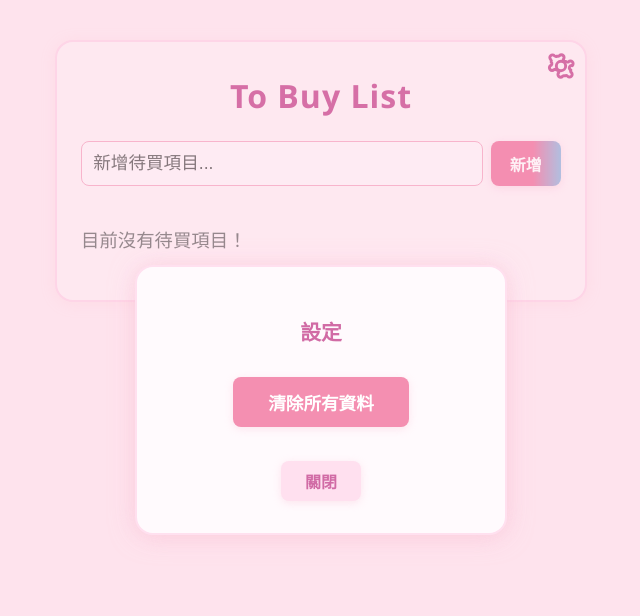
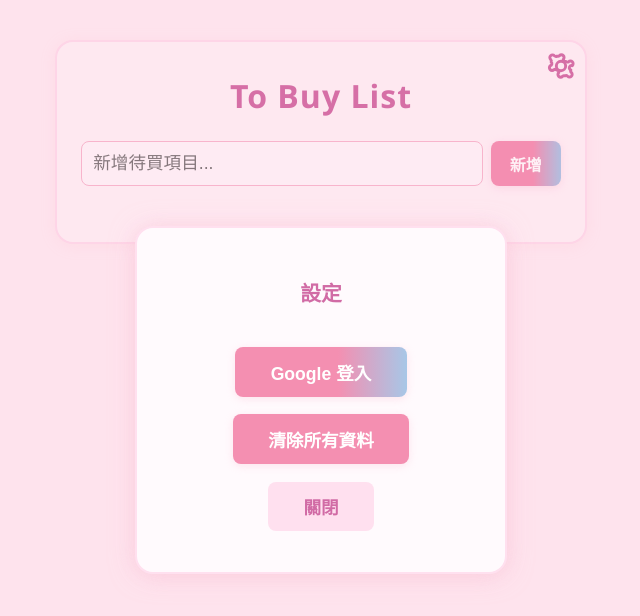
Before and after one commit to ningiioo/Tobuy, a plain HTML site: page index.html in a window 1280 px wide. Both pictures are taken after a click on the button 880 px from the left and 64 px from the top of the page. Shown: the whole page, without its empty margins (319-959 px from the left). Drawn offline with Linux system fonts and the light colour scheme; no server answers.

Commit message:
Add files via upload

```diff
--- a/index.html
+++ b/index.html
@@ -74,6 +74,42 @@
             .modal .tag-group { gap: 0.4em; }
             .tag-btn { font-size: 1em; padding: 0.3em 1em; }
         }
+        .settings-modal-btn {
+            display: inline-block;
+            background: linear-gradient(90deg,#f48fb1 60%,#a7c7e7 100%);
+            color: #fff;
+            border: none;
+            border-radius: 8px;
+            font-size: 1.1em;
+            font-weight: 600;
+            padding: 0.7em 2em;
+            margin: 0.5em 0.3em;
+            box-shadow: 0 2px 8px #f8bbd055;
+            cursor: pointer;
+            transition: background 0.2s, color 0.2s;
+        }
+        .settings-modal-btn:hover {
+            background: linear-gradient(90deg,#f8bbd0 60%,#b2e0f7 100%);
+            color: #d16ba5;
+        }
+        .settings-modal-btn.alt {
+            background: #ffe0ef;
+            color: #d16ba5;
+            box-shadow: none;
+        }
+        .settings-modal-btn.alt:hover {
+            background: #f8bbd0;
+            color: #a259c6;
+        }
+        .settings-modal-btn.danger {
+            background: #f48fb1;
+            color: #fff;
+            box-shadow: 0 2px 8px #f8bbd055;
+        }
+        .settings-modal-btn.danger:hover {
+            background: #d16ba5;
+            color: #fff;
+        }
     </style>
     <!-- Firebase App (the core Firebase SDK) -->
     <script src="https://www.gstatic.com/firebasejs/9.23.0/firebase-app-compat.js"></script>
@@ -134,9 +170,10 @@
     <div class="modal-bg" id="settingsModalBg" style="display:none;">
         <div class="modal" style="max-width:340px; text-align:center;">
             <h2 style="color:#d16ba5; font-size:1.3em; margin-bottom:1.5em;">設定</h2>
-            <button id="clearDataBtn" style="background:#f48fb1; color:#fff; border:none; border-radius:8px; font-size:1.1em; font-weight:600; padding:0.7em 2em; margin-bottom:1.5em; box-shadow:0 2px 8px #f8bbd055; cursor:pointer;">清除所有資料</button>
+            <div id="settingsUserBar"></div>
+            <button id="clearDataBtn" class="settings-modal-btn danger">清除所有資料</button>
             <br>
-            <button id="closeSettingsBtn" style="background:#ffe0ef; color:#d16ba5; border:none; border-radius:8px; font-size:1em; font-weight:600; padding:0.5em 1.5em; margin-top:0.5em; cursor:pointer;">關閉</button>
+            <button id="closeSettingsBtn" class="settings-modal-btn alt">關閉</button>
         </div>
     </div>
     <script>
@@ -190,19 +227,49 @@
         };
         firebase.initializeApp(firebaseConfig);
         const db = firebase.database();
+        const auth = firebase.auth();
         let user = null;
         let DB_PATH = null;
 
-        // 匿名登入
-        firebase.auth().onAuthStateChanged(async function(u) {
-            if (u) {
-                user = u;
+        // Google 登入/登出 UI
+        const settingsUserBar = document.getElementById('settingsUserBar');
+        function updateSettingsUserBar() {
+            settingsUserBar.innerHTML = '';
+            if (user) {
+                const span = document.createElement('span');
+                span.textContent = user.displayName ? user.displayName : (user.email ? user.email : '已登入');
+                span.style.color = '#d16ba5';
+                span.style.fontWeight = '600';
+                span.style.marginRight = '0.7em';
+                settingsUserBar.appendChild(span);
+                const logoutBtn = document.createElement('button');
+                logoutBtn.textContent = '登出';
+                logoutBtn.className = 'settings-modal-btn alt';
+                logoutBtn.onclick = () => auth.signOut();
+                settingsUserBar.appendChild(logoutBtn);
+            } else {
+                const loginBtn = document.createElement('button');
+                loginBtn.textContent = 'Google 登入';
+                loginBtn.className = 'settings-modal-btn';
+                loginBtn.onclick = () => {
+                    const provider = new firebase.auth.GoogleAuthProvider();
+                    auth.signInWithPopup(provider);
+                };
+                settingsUserBar.appendChild(loginBtn);
+            }
+        }
+
+        // 登入狀態監聽
+        auth.onAuthStateChanged(async function(u) {
+            user = u;
+            updateSettingsUserBar();
+            if (user) {
                 DB_PATH = 'toBuyList/' + user.uid;
                 await render();
-                // 實時監聽
                 db.ref(DB_PATH).on('value', function() { render(); });
             } else {
-                await firebase.auth().signInAnonymously();
+                DB_PATH = null;
+                document.getElementById('list').innerHTML = '';
             }
         });
 
```
